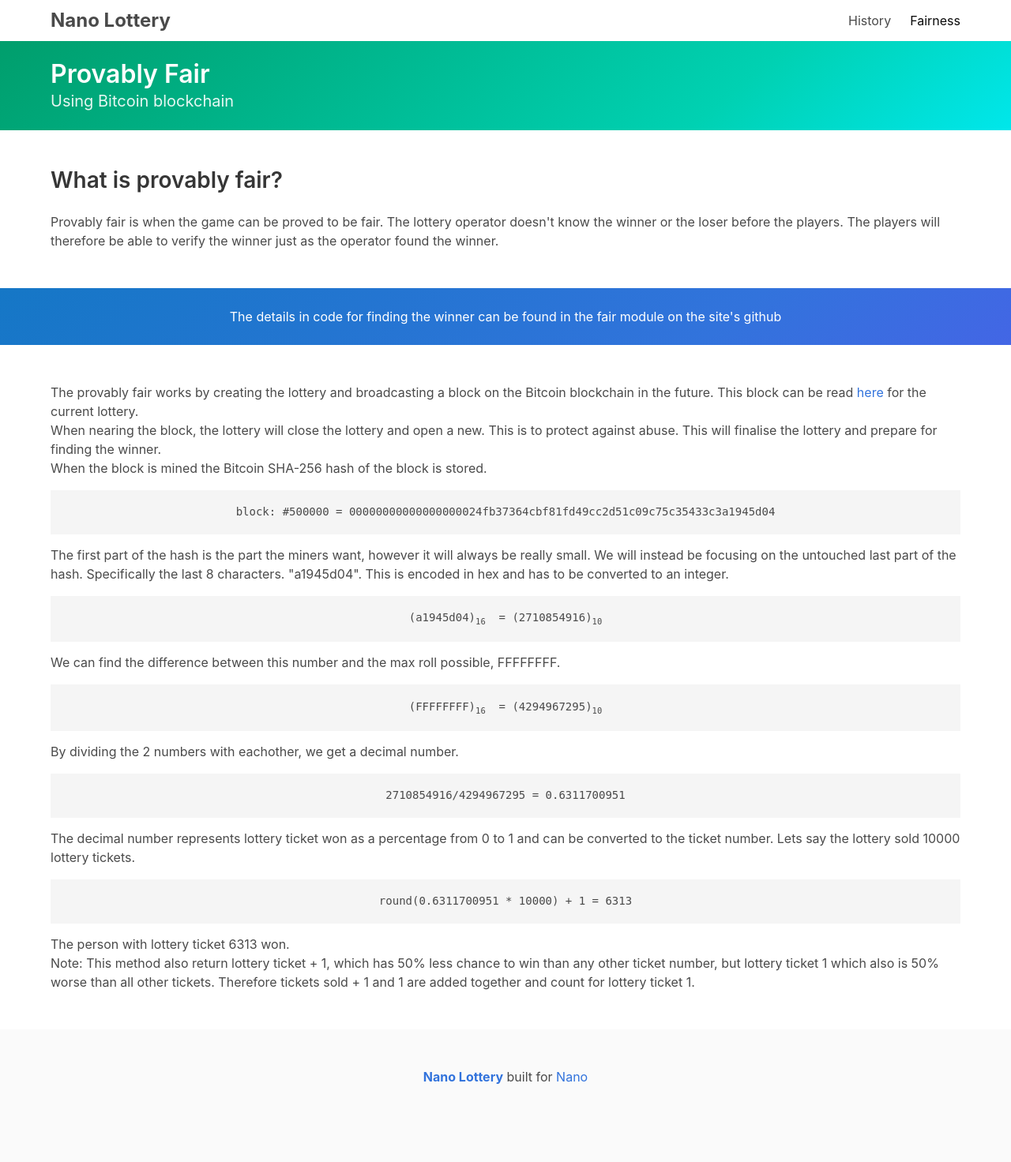
After one commit to FrilledShark/NanoLottery, a Flask app: page /fair in a window 1280 px wide. The commit adds this page. Shown: the whole page at 79% size. Run offline with Flask 2, Linux system fonts and the light colour scheme.

Commit message:
Updated a ton of stuff for UX. Thanks to @mitche50(NanoTipBot on Twitter)#0209

```diff
--- a/app.py
+++ b/app.py
@@ -9,8 +9,9 @@ filename = os.path.join(dirname, 'config.json')
 with open(filename, 'r') as file:
     config = json.load(file)
 
+app = Flask(__name__)
 
-app = Flask(__name__)
+
 def limit_table_size(table):
     table_size=100
     if request:
@@ -19,6 +20,7 @@ def limit_table_size(table):
     if len(table) > table_size:
         return table[:table_size]
     return table
+
 
 @app.route('/', methods=['GET', 'POST'])
 def index():
@@ -78,6 +80,10 @@ def tickets():
 
     return render_template("ticket.html", ticket_table=ticket_table)
 
+@app.route('/fair', methods=['GET', 'POST'])
+def fair():
+    return render_template("fair.html")
+
 
 if __name__ == "__main__":
     app.run()
--- /dev/null
+++ b/templates/fair.html
@@ -0,0 +1,111 @@
+<!DOCTYPE html>
+<html lang="en">
+<head>
+    <meta charset="UTF-8">
+    <title>Provably Fair | Nano Lottery</title>
+    <link rel="stylesheet" href="https://cdnjs.cloudflare.com/ajax/libs/bulma/0.7.1/css/bulma.min.css">
+    <meta name="viewport" content="width=device-width, initial-scale=1">
+</head>
+<body>
+
+<nav id="navbar" class="navbar" role="navigation" aria-label="main navigation">
+    <div class="container">
+        <div class="navbar-brand">
+            <a href="/" class="navbar-item is-size-4 has-text-weight-bold">
+                Nano Lottery
+            </a>
+
+             <a href="/lottery" class="navbar-item is-hidden-desktop is-hidden-widescreen">
+                History
+            </a>
+            <a href="/fair" class="navbar-item is-hidden-desktop is-hidden-widescreen is-active">
+                Fairness
+            </a>
+
+        </div>
+        <div class="navbar-menu">
+            <div class="navbar-end">
+                <a href="/lottery" class="navbar-item">
+                    History
+                </a>
+                <a href="/fair" class="navbar-item is-active">
+                    Fairness
+                </a>
+            </div>
+
+        </div>
+    </div>
+</nav>
+
+<section class="hero is-small is-bold is-primary">
+    <div class="hero-body">
+        <div class="container">
+            <div>
+                <h1 class="title">Provably Fair</h1>
+                <h2 class="subtitle">Using Bitcoin blockchain</h2>
+            </div>
+        </div>
+    </div>
+</section>
+
+<section class="section">
+    <div class="container">
+        <div class="content">
+            <h2 class="subtitle">What is provably fair?</h2>
+            <p>Provably fair is when the game can be proved to be fair. The lottery operator doesn't know the winner or the loser before the players. The players will therefore be able to verify the winner just as the operator found the winner.</p>
+        </div>
+    </div>
+</section>
+
+<section class="hero is-small is-bold is-link">
+    <div class="hero-body">
+        <div align="center" class="container">
+             <p><a href="https://github.com/FrilledShark/NanoLottery/blob/master/modules/fair.py">The details in code for finding the winner can be found in the fair module on the site's github</a></p>
+        </div>
+    </div>
+</section>
+
+<section class="section">
+     <div class="container">
+        <div class="content">
+            <p>
+                The provably fair works by creating the lottery and broadcasting a block on the Bitcoin blockchain in the future. This block can be read <a href="/">here</a> for the current lottery.
+                <br>When nearing the block, the lottery will close the lottery and open a new. This is to protect against abuse. This will finalise the lottery and prepare for finding the winner.
+                <br>When the block is mined the Bitcoin SHA-256 hash of the block is stored.
+            </p>
+            <pre align="center">block: #500000 = 00000000000000000024fb37364cbf81fd49cc2d51c09c75c35433c3a1945d04</pre>
+            <p>
+                The first part of the hash is the part the miners want, however it will always be really small. We will instead be focusing on the untouched last part of the hash. Specifically the last 8 characters. "a1945d04". This is encoded in hex and has to be converted to an integer.
+            </p>
+            <pre align="center">(a1945d04)<sub>16</sub>  = (2710854916)<sub>10</sub></pre>
+            <p>
+                We can find the difference between this number and the max roll possible, FFFFFFFF.
+            </p>
+            <pre align="center">(FFFFFFFF)<sub>16</sub>  = (4294967295)<sub>10</sub></pre>
+            <p>
+                By dividing the 2 numbers with eachother, we get a decimal number.
+            </p>
+            <pre align="center">2710854916/4294967295 = 0.6311700951</pre>
+            <p>
+                The decimal number represents lottery ticket won as a percentage from 0 to 1 and can be converted to the ticket number. Lets say the lottery sold 10000 lottery tickets.
+            </p>
+            <pre align="center">round(0.6311700951 * 10000) + 1 = 6313</pre>
+            <p>
+                The person with lottery ticket 6313 won.
+                <br>Note: This method also return lottery ticket + 1, which has 50% less chance to win than any other ticket number, but lottery ticket 1 which also is 50% worse than all other tickets. Therefore tickets sold + 1 and 1 are added together and count for lottery ticket 1.
+            </p>
+        </div>
+    </div>
+</section>
+<footer class="footer">
+  <div class="content has-text-centered">
+      <p>
+          <strong><a href="https://github.com/FrilledShark/NanoLottery">Nano Lottery</a></strong> built for <a class="is-link" href="https://nano.org">Nano</a>
+
+      </p>
+  </div>
+</footer>
+
+
+</body>
+</html>
```
Also changed, not shown: templates/index.html (+12 -15 lines), templates/lottery.html (+10 -3 lines), templates/ticket.html (+11 -4 lines).
